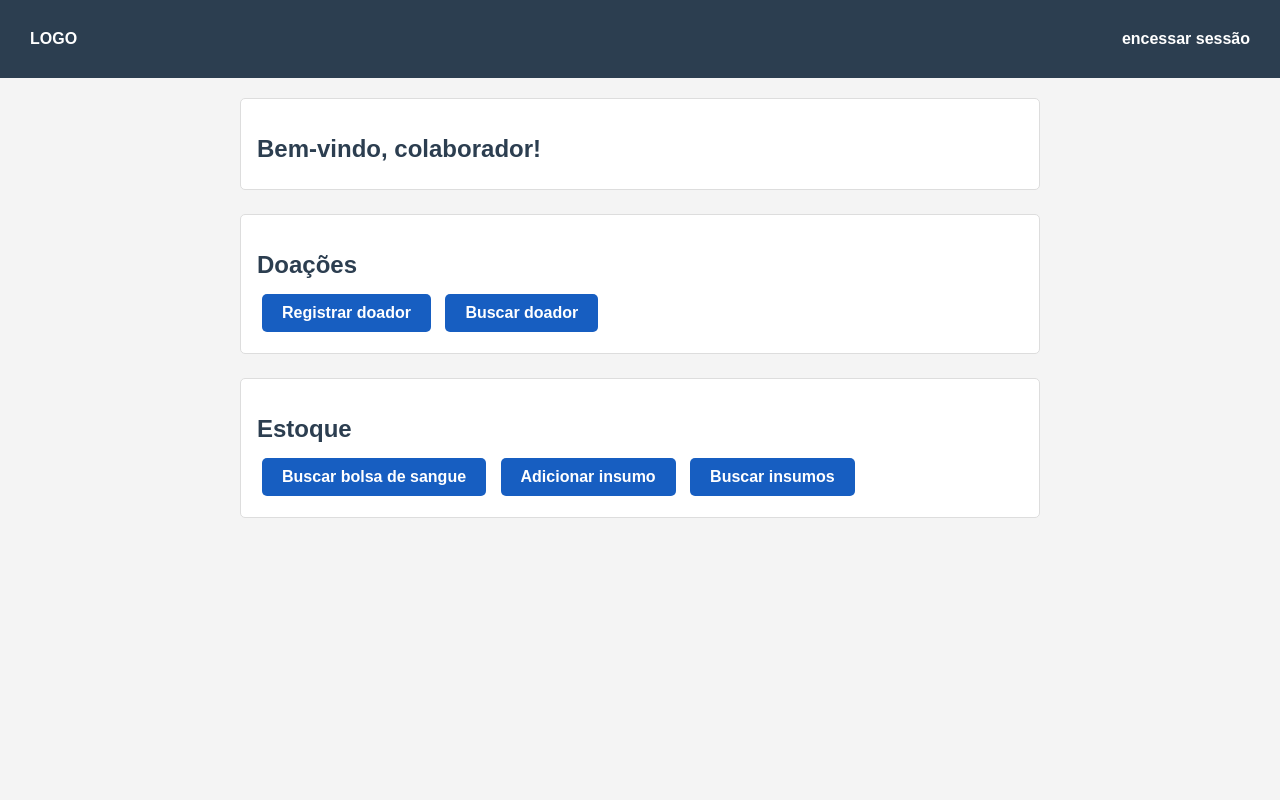
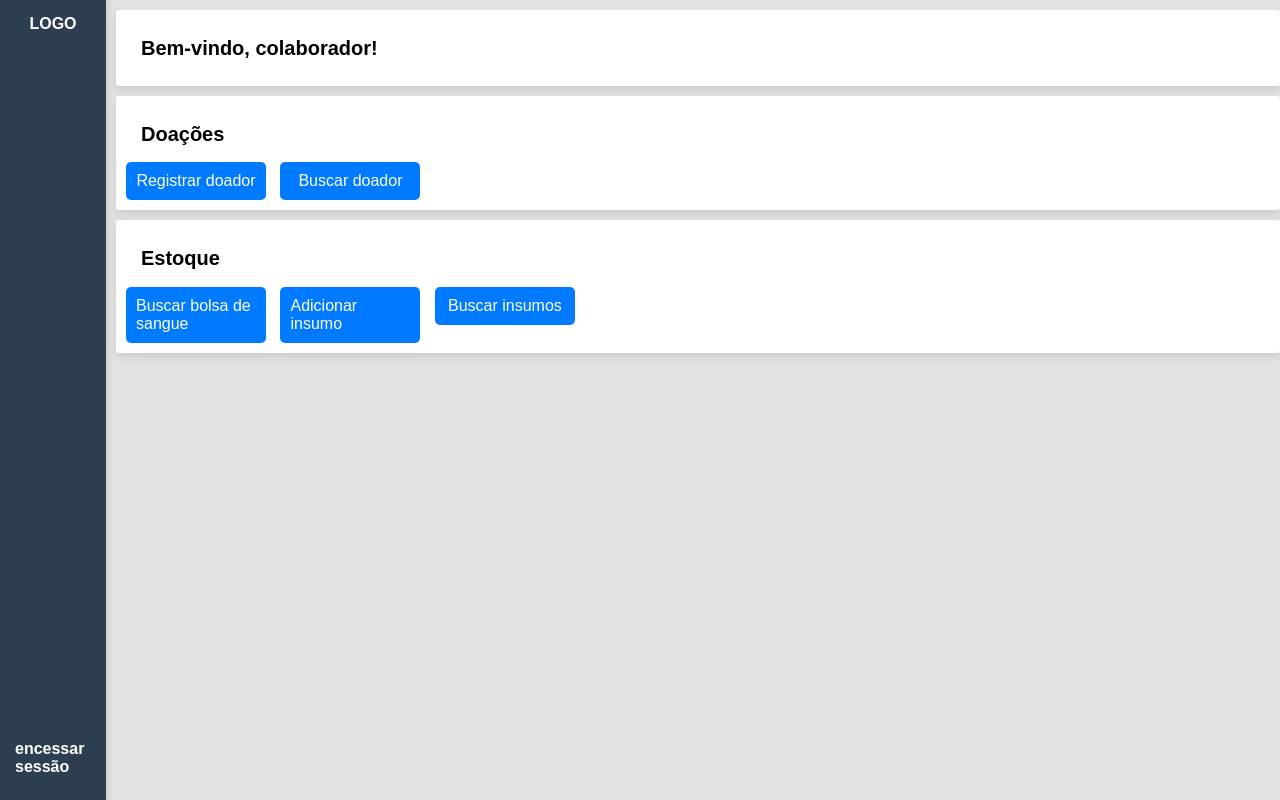
Before and after one commit to DevPabloOliveira/banco-de-sangue-webapp, a plain HTML site: page views/funcionario.html in a window 1280 px wide. Drawn offline with Linux system fonts and the light colour scheme.

Commit message:
estilos das três views atualizadas

```diff
--- a/styles/empresa.css
+++ b/styles/empresa.css
@@ -2,23 +2,49 @@ body{
     font-family: Arial, sans-serif;
     margin: 0;
     padding: 0;
-    background-color: #f4f4f4;
+    background-color: rgb(226, 226, 226);
 }
 nav{
     display: flex;
+    flex-direction: column;
     justify-content: space-between;
     align-items: center;
+    position: fixed;
+    top: 0;
+    left: 0;
+    width: 76px;
+    height: 97vh;
     background-color: #2c3e50;
-    padding: 30px;
+    padding: 15px;
     color: white;
+    box-shadow: 2px 0 5px rgba(0, 0, 0, 0.1);
+}
+nav .divider {
+    width: 70px;
+    height: 2px;
+    background-color: white;
+    margin: 12px 0;
+}
+
+nav .logout {
+    margin-top: auto;
 }
 nav a{
+    display: flex;
+    flex-direction: column;
+    align-items: center;
     color: white;
     text-decoration: none;
     font-weight: bold;
+    margin-bottom: 15px;
 }
 nav a:hover{
-    text-decoration: underline;
+    color: #c5c5c5;
+    cursor: pointer;
+}
+.legenda{
+    font-size: 12px;
+    text-align: center;
 }
 .modal{
     display: none;
@@ -46,19 +72,6 @@ nav a:hover{
     font-size: 1.5em;
     font-weight: bold;
     color: #333;
-}
-.botao{
-    padding: 10px 20px;
-    background-color: #175ec1;
-    color: white;
-    text-decoration: none;
-    border-radius: 5px;
-    font-weight: bold;
-    display: inline-block;
-    margin: 5px;
-}
-.botao:hover{
-    background-color: #103b78;
 }
 .modal form{
     display: flex;
@@ -104,31 +117,81 @@ nav a:hover{
 }
 /*----------------------------------------*/
 main{
-    padding: 20px;
-    max-width: 800px;
-    margin: 0 auto;
+    margin-top: 0px;
+    max-width: 100%;
+    margin-left: 116px;
+}
+section:last-of-type{
+    border-bottom: none;
 }
 section{
-    margin-bottom: 1.5em;
-    padding: 1em;
-    background-color: #fff;
-    border: 1px solid #ddd;
+    margin: 10px auto;
+    padding: 10px;
+    border: 1px transparent;
+    border-radius: 3px;
+    background-color: #ffffff;
+    box-shadow: 0 4px 8px rgba(0, 0, 0, 0.1);
+    /* margin-top: 0px; */
+    /* display: flex; */
+    /* flex-direction: column; */
+    /* align-items: center; */
+}
+section h2{
+    display: flex;
+    text-align: center;
+    flex-direction: row;
+    gap: 10px;
+    font-size: 20px;
+    margin-left: 15px;
+}
+section h2 img{
+    width: 30px;
+    height: 30px;
+}
+section div.botao-container{
+    border-top: 1px solid #ddd;
+    padding-top: 10px;
+    margin-top: 10px;
+}
+section .botao-container{
+    display: flex;
+    flex-direction: row;
+    gap: 10px;
+    justify-content: flex-start;
+    width: 100%;
+}
+section img{
+    width: 30px;
+    height: 30px;
+    margin-bottom: 10px;
+}
+section .botao{
+    display: inline-flex;
+    align-items: center;
+    text-decoration: none;
+    color: white;
+    background-color: #007BFF;
+    padding: 10px;
     border-radius: 5px;
+    transition: background-color 0.5s ease;
+    margin-right: 10px;
+    flex-direction: column;
+    width: 120px;
+    /* justify-content: center; */
+    /* margin: 0; */
+    /* font-weight: bold; */
+    /* text-align: center; */
+    /* border: none; */
+    /* cursor: pointer; */
+    /* font-size: 1em; */
+    /* gap: 10; */
 }
-section h2 {
-    margin-bottom: 10px;
-    font-size: 1.5em;
-    color: #2c3e50;
+section .botao:hover{
+    background-color: #0056b3;
 }
-section button {
-    margin-right: 10px;
-    padding: 10px 20px;
-    background-color: #ee1919;
-    color: white;
-    border: none;
-    border-radius: 5px;
-    cursor: pointer;
+section .botao:focus{
+    outline: 2px solid #34495e;
 }
-section button:hover {
-    background-color: #b21111;
+section .botao span{
+    font-size: 11px;
 }
--- a/styles/funcionario.css
+++ b/styles/funcionario.css
@@ -2,23 +2,50 @@ body{
     font-family: Arial, sans-serif;
     margin: 0;
     padding: 0;
-    background-color: #f4f4f4;
+    background-color: rgb(226, 226, 226);
 }
 nav{
     display: flex;
+    flex-direction: column;
     justify-content: space-between;
     align-items: center;
+    position: fixed;
+    top: 0;
+    left: 0;
+    width: 76px;
+    height: 97vh;
     background-color: #2c3e50;
-    padding: 30px;
+    padding: 15px;
     color: white;
+    box-shadow: 2px 0 5px rgba(0, 0, 0, 0.1);
+
+}
+nav .divider {
+    width: 70px;
+    height: 2px;
+    background-color: white;
+    margin: 12px 0;
+}
+
+nav .logout {
+    margin-top: auto;
 }
 nav a{
+    display: flex;
+    flex-direction: column;
+    align-items: center;
     color: white;
     text-decoration: none;
     font-weight: bold;
+    margin-bottom: 15px;
 }
 nav a:hover{
-    text-decoration: underline;
+    color: #c5c5c5;
+    cursor: pointer;
+}
+.legenda{
+    font-size: 12px;
+    text-align: center;
 }
 .modal{
     display: none;
@@ -46,19 +73,6 @@ nav a:hover{
     font-size: 1.5em;
     font-weight: bold;
     color: #333;
-}
-.botao{
-    padding: 10px 20px;
-    background-color: #175ec1;
-    color: white;
-    text-decoration: none;
-    border-radius: 5px;
-    font-weight: bold;
-    display: inline-block;
-    margin: 5px;
-}
-.botao:hover{
-    background-color: #103b78;
 }
 .modal form{
     display: flex;
@@ -104,43 +118,81 @@ nav a:hover{
 }
 /*----------------------------------------*/
 main{
-    padding: 20px;
-    max-width: 800px;
-    margin: 0 auto;
+    margin-top: 0px;
+    max-width: 100%;
+    margin-left: 116px;
+}
+section:last-of-type{
+    border-bottom: none;
 }
 section{
-    margin-bottom: 1.5em;
-    padding: 1em;
-    background-color: #fff;
-    border: 1px solid #ddd;
+    margin: 10px auto;
+    padding: 10px;
+    border: 1px transparent;
+    border-radius: 3px;
+    background-color: #ffffff;
+    box-shadow: 0 4px 8px rgba(0, 0, 0, 0.1);
+    /* margin-top: 0px; */
+    /* display: flex; */
+    /* flex-direction: column; */
+    /* align-items: center; */
+}
+section h2{
+    display: flex;
+    text-align: center;
+    flex-direction: row;
+    gap: 10px;
+    font-size: 20px;
+    margin-left: 15px;
+}
+section h2 img{
+    width: 30px;
+    height: 30px;
+}
+section div.botao-container{
+    border-top: 1px solid #ddd;
+    padding-top: 10px;
+    margin-top: 10px;
+}
+section .botao-container{
+    display: flex;
+    flex-direction: row;
+    gap: 10px;
+    justify-content: flex-start;
+    width: 100%;
+}
+section img{
+    width: 30px;
+    height: 30px;
+    margin-bottom: 10px;
+}
+section .botao{
+    display: inline-flex;
+    align-items: center;
+    text-decoration: none;
+    color: white;
+    background-color: #007BFF;
+    padding: 10px;
     border-radius: 5px;
+    transition: background-color 0.5s ease;
+    margin-right: 10px;
+    flex-direction: column;
+    width: 120px;
+    /* justify-content: center; */
+    /* margin: 0; */
+    /* font-weight: bold; */
+    /* text-align: center; */
+    /* border: none; */
+    /* cursor: pointer; */
+    /* font-size: 1em; */
+    /* gap: 10; */
 }
-section h2 {
-    margin-bottom: 10px;
-    font-size: 1.5em;
-    color: #2c3e50;
+section .botao:hover{
+    background-color: #0056b3;
 }
-section button {
-    margin-right: 10px;
-    padding: 10px 20px;
-    background-color: #ee1919;
-    color: white;
-    border: none;
-    border-radius: 5px;
-    cursor: pointer;
+section .botao:focus{
+    outline: 2px solid #34495e;
 }
-section button:hover {
-    background-color: #b21111;
+section .botao span{
+    font-size: 11px;
 }
-main{
-    padding: 20px;
-    max-width: 800px;
-    margin: 0 auto;
-}
-section{
-    margin-bottom: 1.5em;
-    padding: 1em;
-    background-color: #fff;
-    border: 1px solid #ddd;
-    border-radius: 5px;
-}
--- a/styles/index.css
+++ b/styles/index.css
@@ -2,28 +2,58 @@ body{
     font-family: Arial, sans-serif;
     margin: 0;
     padding: 0;
+    display: flex;
+    flex-direction: column;
     background-color: #f4f4f4;
     overflow-x: hidden;
     background-image: url('/img/fundo.jpg');
     background-size: cover;
     background-position: center;
     background-repeat: no-repeat;
+    min-height: 100vh;
 }
 nav{
     display: flex;
-    justify-content: space-between;
     align-items: center;
-    background-color: #e31a1a;
-    padding: 30px;
+    background-color: #690d0d;
+    padding: 25px;
     color: white;
+    overflow-x: hidden;
+    z-index: 10;
+}
+nav .logo{
+    margin-right: auto;
+}
+nav .logo img{
+    width: 50px;
+    height: 50px;
+}
+nav .menu{
+    display: flex;
+    gap: 25px;
+    margin-left: auto;
 }
 nav a{
+    display: flex;
+    flex-direction: row;
+    align-items: center;
+    text-decoration: none;
     color: white;
-    text-decoration: none;
     font-weight: bold;
+    width: auto;
+    gap: 5px;
+    cursor: pointer;
 }
-nav a:hover{
-    text-decoration: underline;
+nav a img{
+    width: 30px;
+    height: auto;
+}
+nav a .legenda{
+    cursor: pointer;
+}
+.legenda{
+    font-size: 15px;
+    text-align: center;
 }
 .modal{
     display: none;
@@ -70,21 +100,97 @@ form input, form select, form button{
     box-sizing: border-box;
 }
 form button{
-    background-color: #e31a1a;
+    background-color: #690d0d;
     color: white;
     border: none;
     cursor: pointer;
     font-weight: bold;
 }
 form button:hover{
-    background-color: #bd1818;
+    background-color: #490909;
 }
 #slogan{
-    margin-bottom: 400px;
+    align-self: center;
+    color: #690d0dc4;
+    padding: 150px 40px;
+    flex-grow: 1;
+}
+#informacoes-sistema{
+    padding: 20px 0;
+    background-color: #690d0d96;
+    margin-top: 20px;
+}
+.informacao-container {
+    display: flex;
+    justify-content: center;
+    align-items: center;
+    flex-direction: column;
+    max-width: 1000px;
+    margin: 0 auto;
+    padding: 10px;
+}
+.informacao-texto {
+    width: 80%;
+    padding: 20px;
+    color: #fff;
+    text-align: justify;
+}
+.informacao-texto-informacoes{
+    width: 80%;
+    color: #690d0d;
+    text-align: center;
+}
+.informacao-texto-informacoes h2 {
+    color: #690d0d;
+    font-size: 28px;
+    margin-bottom: 20px;
+}
+.informacao-texto-informacoes p {
+    color: #690d0d;
+    font-size: 16px;
+    line-height: 1.6;
+}
+.informacao-imagem {
+    display: flex;
+    justify-content: space-around;
+    gap: 50px;
+    flex-wrap: wrap;
+    margin-top: 20px;
+    /* width: 50px;
+    height: auto;
+    margin-right: 15px; */
+}
+.informacao-imagem img {
+    max-width: 100%;
+    height: auto;
+}
+#mais-infomacoes{
+    padding: 20px 0;
+    background-color: #690d0dc4;
+    margin-top: 20px;
+    margin-bottom: 20px;
+}
+.colaborador {
+    text-align: center;
+    max-width: 200px;
+}
+
+.colaborador img {
+    width: 100%;
+    height: auto;
+    border-radius: 10px;
+    box-shadow: 0px 4px 8px rgba(0, 0, 0, 0.1);
+}
+
+.colaborador p {
+    margin-top: 10px;
+    font-size: 16px;
+    color: #690d0dc4;
+    font-weight: bold;
 }
 /*------------------------------------------*/
 footer{
-    background-color: #bd1818;
+    background-color: #690d0d;
     color: #ffffff;
     padding: 20px;
     display: table;
```
